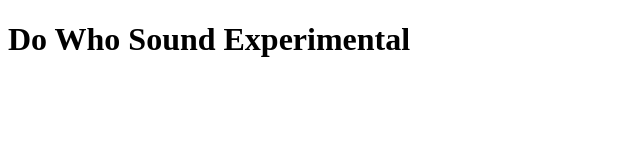
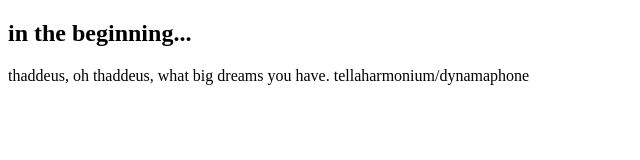
Before and after one commit to publicdoename/publicdoename.github.io, a plain HTML site: page index.html in a window 1280 px wide. Shown: the whole page, without its empty margins (0-640 px from the left). Drawn offline with Linux system fonts and the light colour scheme.

Commit message:
Update index.html
adding article and thaddeus cahill

```diff
--- a/index.html
+++ b/index.html
@@ -2,11 +2,14 @@
 <html lang="en">
 <head>
   <meta charset="utf-8">
-  <title>Thoughts on Experimental Music</title>
+  <title>thoughts on experimental music</title>
 </head>
 
 <body>
-  <h1>Do Who Sound Experimental</h1>
+  <article>
+    <h1>in the beginning...</h1>
+    <p>thaddeus, oh thaddeus, what big dreams you have. tellaharmonium/dynamaphone</p>
+  </article>
 </body>
 
 </html>
```
